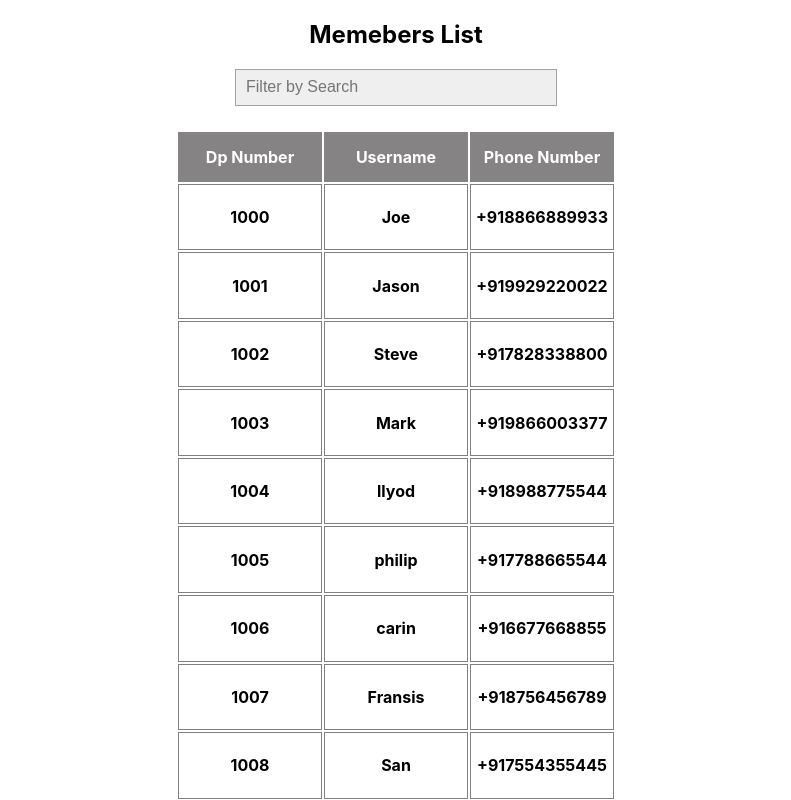
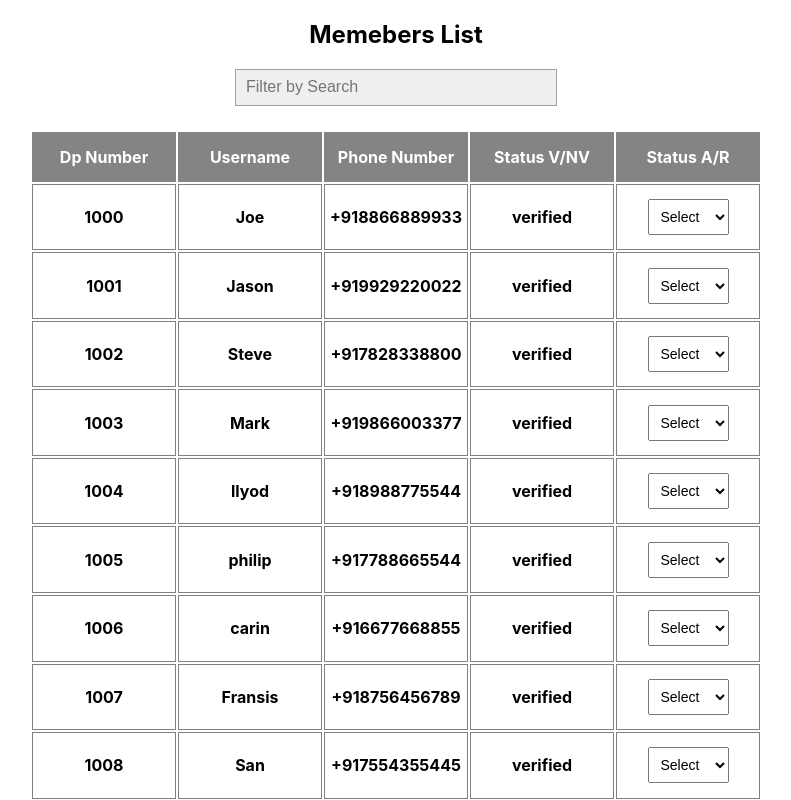
Before and after one commit to ankitasangodkar/product-management, a React (Create React App) app: page / in a window 1280 px wide. Shown: the top 800 px of the page, without its empty margins (244-1035 px from the left). Built offline with nearby package versions, Linux system fonts and the light colour scheme.

Commit message:
added option for select accept and reject

```diff
--- a/src/App.css
+++ b/src/App.css
@@ -106,6 +106,16 @@ input{
   padding: 12px;
   font-size: 15px;
 }
+select{
+  font-size: 14px;
+  padding: 8px;
+}
+.reject{
+  background: #f16b6b;
+}
+.accept{
+  background: #56f756;
+}
 
 @keyframes App-logo-spin {
   from {
--- a/src/App.js
+++ b/src/App.js
@@ -14,6 +14,8 @@ class App extends React.Component {
       username: '',
       phoneNumber: '',
       search: '',
+      status: '',
+      filtered: '',
       count: 1,
       items: []
     }
@@ -58,6 +60,13 @@ class App extends React.Component {
     this.setState({ search: searchValue });
   }
 
+  filterHandler = (event) => {
+    let statusValue = event.target.value;
+    console.log(statusValue);
+
+    this.setState({ status: statusValue });
+  }
+
   render() {
     let employees = this.props.data,
     searchString = this.state.search.trim().toLowerCase();
@@ -71,7 +80,9 @@ class App extends React.Component {
           <h2> Memebers List </h2>
           <SearchBar update={(e) => this.handleChange(e)} />
         </header>
-        <MemberList items={this.state.items } filterNames={filterNames} />
+        <MemberList items={this.state.items }
+        filterNames={filterNames} statusUpdate={(e) => this.filterHandler(e)}
+         />
         <Form handleFormSubmit={this.handleFormSubmit}
               handleInputChange={this.handleInputChange}
               newDpNumber={this.state.dpNumber}
--- a/src/components/Memebers.js
+++ b/src/components/Memebers.js
@@ -1,7 +1,18 @@
-import React from "react";
+import React, { useState } from "react";
 import "../App.css";
 
-const Members = ({ dpNumber, username, phoneNumber }) => {
+const Members = ({ dpNumber, username, phoneNumber, statusUpdate }) => {
+    const getInitialState = () => {
+        const value = "select";
+        return value;
+    };
+
+    const [value, setValue] = useState(getInitialState);
+
+    const handleChange1 = (e) => {
+        setValue(e.target.value);
+    };
+
     return (
         <tr>
             <td>
@@ -13,6 +24,16 @@ const Members = ({ dpNumber, username, phoneNumber }) => {
             <td>
                 <h4>{phoneNumber}</h4>
             </td>
+            <td>
+                <h4>verified</h4>
+            </td>
+            <td className={`${value}`}>
+                <select onChange={handleChange1} name="todos">
+                    <option>Select</option>
+                    <option value="accept">Accept</option>
+                    <option value="reject">Reject</option>
+                </select>
+            </td>
         </tr>
     );
 }
--- a/src/components/memberList.js
+++ b/src/components/memberList.js
@@ -17,6 +17,8 @@ class MemeberList extends React.Component {
                             <th> Dp Number </th>
                             <th> Username </th>
                             <th> Phone Number </th>
+                            <th> Status V/NV </th>
+                            <th> Status A/R </th>
                         </tr>
                     </thead>
                     <tbody>
```
